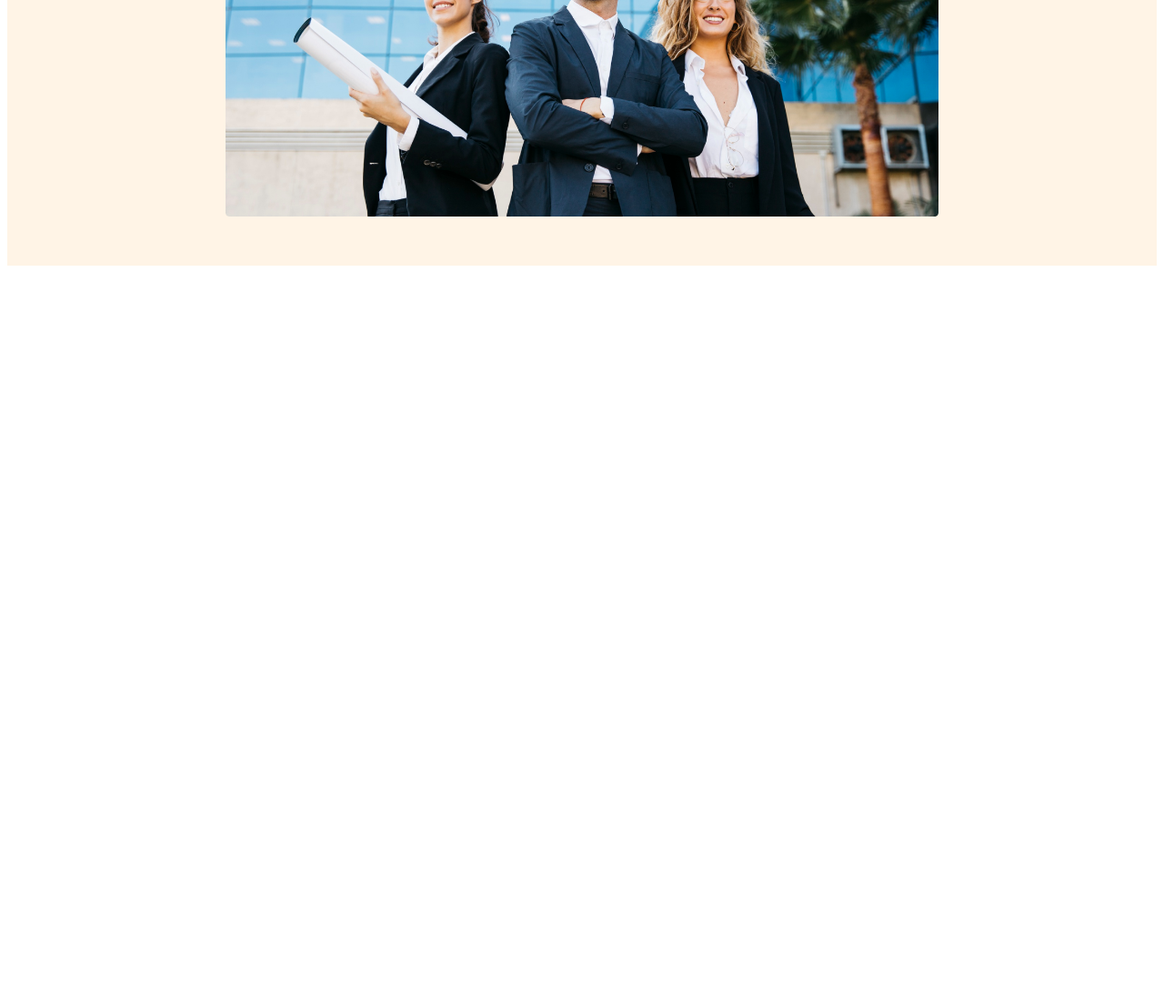
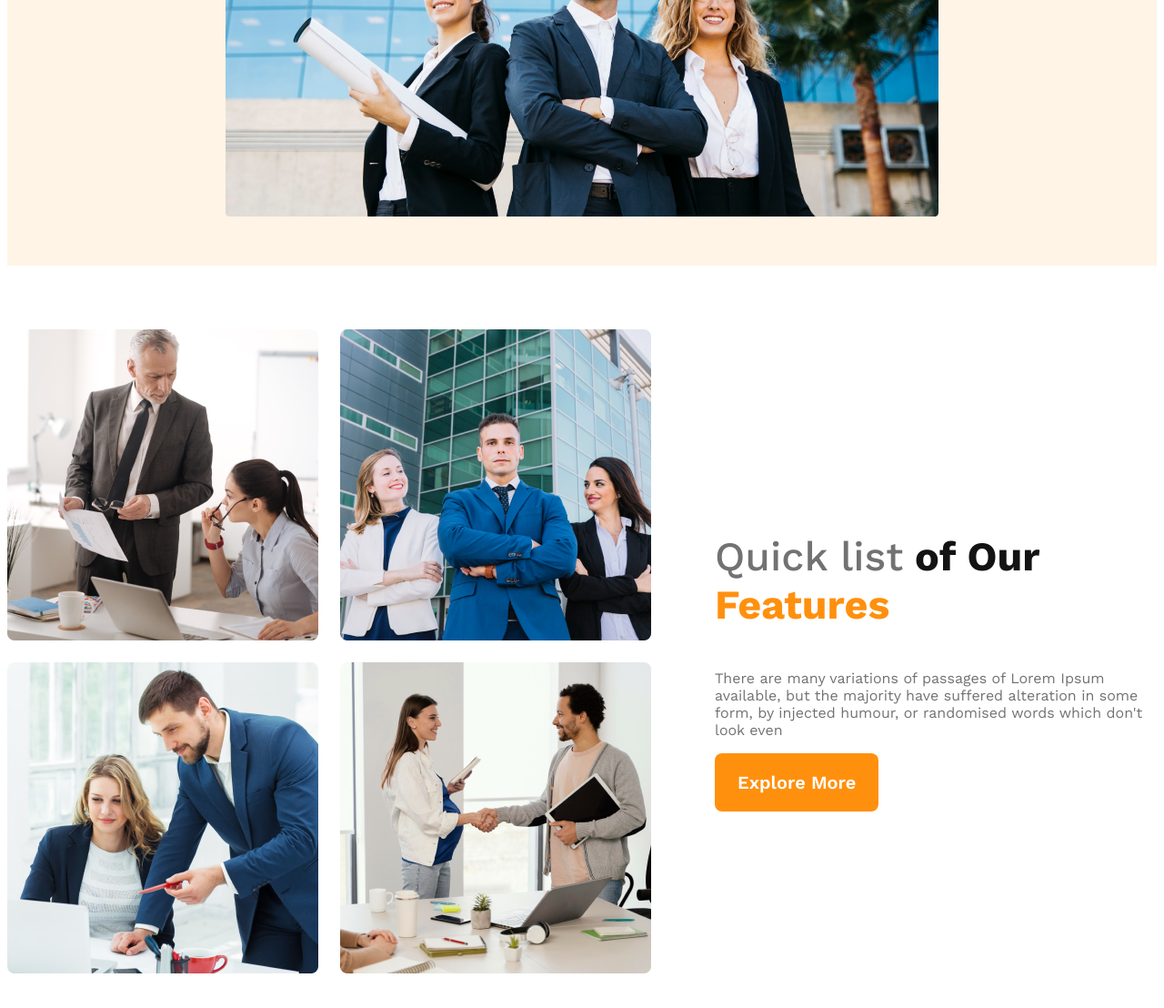
Before and after one commit to Rajib4375/g3-architects-practice, a plain HTML site: page index.html in a window 1280 px wide. Shown: the part 719-1827 px from the top of the page at 91% size. Before the commit the page ends 1019 px from the top, so only its background shows below. Drawn offline with nearby package versions, Linux system fonts and the light colour scheme.

Commit message:
finish team section responsive

```diff
--- a/index.html
+++ b/index.html
@@ -30,6 +30,21 @@
 
     </header>
     <main>
+        <section class="tems">
+            <div class="tems-img">
+                <img src="image/team1.png" alt="">
+                <img src="image/team2.png" alt="">
+                <img src="image/team3.png" alt="">
+                <img src="image/team4.png" alt="">
+
+            </div>
+            <div class="tems-contant">
+                <h3 class="tems-title"><span class="quick">Quick list</span> <span class="of-our">of Our</span> <span class="Features">Features</span> </h3>
+                <p class="tems-details">There are many variations of passages of Lorem Ipsum available, but the majority have suffered alteration in some form, by injected humour, or randomised words which don't look even</p>
+                <button class="but-pramary">Explore More</button>
+
+            </div>
+        </section>
 
     </main>
     <footer>
--- a/style/architects.css
+++ b/style/architects.css
@@ -67,6 +67,43 @@ nav a{
     width: 100%;
     margin-top: 20px;
 }
+/* main section style */
+
+main{
+    max-width: 1440px;
+    margin: 70px auto;
+}
+.tems {
+    display: flex;
+    align-items: center;
+    gap: 70px;
+
+}
+.tems-img{
+    display: grid;
+    grid-template-columns: repeat(2, 1fr);
+    gap: 24px;
+}
+.tems-title {
+    font-size: 2.8rem;
+}
+.quick {
+    color: #727272;
+    font-weight: 500;
+}
+.of-our {
+    color: #131313;
+    font-weight: 700;
+}
+.Features {
+    color: #FF900E;
+    font-weight: 700;
+}
+.tems-details {
+    color:  #727272;
+    margin-top: 24px;
+}
+
 
 
 /* responsive meadia queries */
@@ -76,8 +113,14 @@ nav a{
     header {
         padding: 20px;
     }
-    nav {
+    nav,
+    .tems
+     {
         flex-direction: column;
+
+    }
+    .tems-img {
+        grid-template-columns: 1fr;
     }
 
 }
@@ -86,7 +129,8 @@ nav a{
     header {
         padding: 20px;
     }
-    nav {
+    nav,
+    .tems  {
         flex-direction: column;
     }
 
```
Also changed, not shown: image/team1.png (added), image/team2.png (added), image/team3.png (added), image/team4.png (added).
